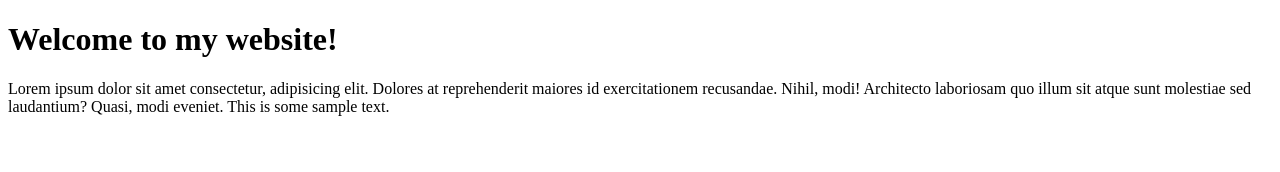
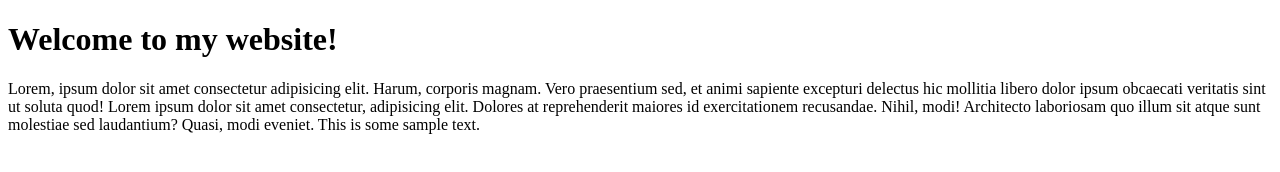
Before and after one commit to v1olodymyr/Git-test, a plain HTML site: page index.html in a window 1280 px wide. Drawn offline with Linux system fonts and the light colour scheme.

Commit message:
Додано змін

```diff
--- a/index.html
+++ b/index.html
@@ -12,7 +12,7 @@
 
 <h1>Welcome to my website!</h1>
 
-<p> Lorem ipsum dolor sit amet consectetur, adipisicing elit. Dolores at reprehenderit maiores id exercitationem recusandae. Nihil, modi! Architecto laboriosam quo illum sit atque sunt molestiae sed laudantium? Quasi, modi eveniet. This is some sample text.</p>
+<p> Lorem, ipsum dolor sit amet consectetur adipisicing elit. Harum, corporis magnam. Vero praesentium sed, et animi sapiente excepturi delectus hic mollitia libero dolor ipsum obcaecati veritatis sint ut soluta quod! Lorem ipsum dolor sit amet consectetur, adipisicing elit. Dolores at reprehenderit maiores id exercitationem recusandae. Nihil, modi! Architecto laboriosam quo illum sit atque sunt molestiae sed laudantium? Quasi, modi eveniet. This is some sample text.</p>
 
 </body>
 
```
